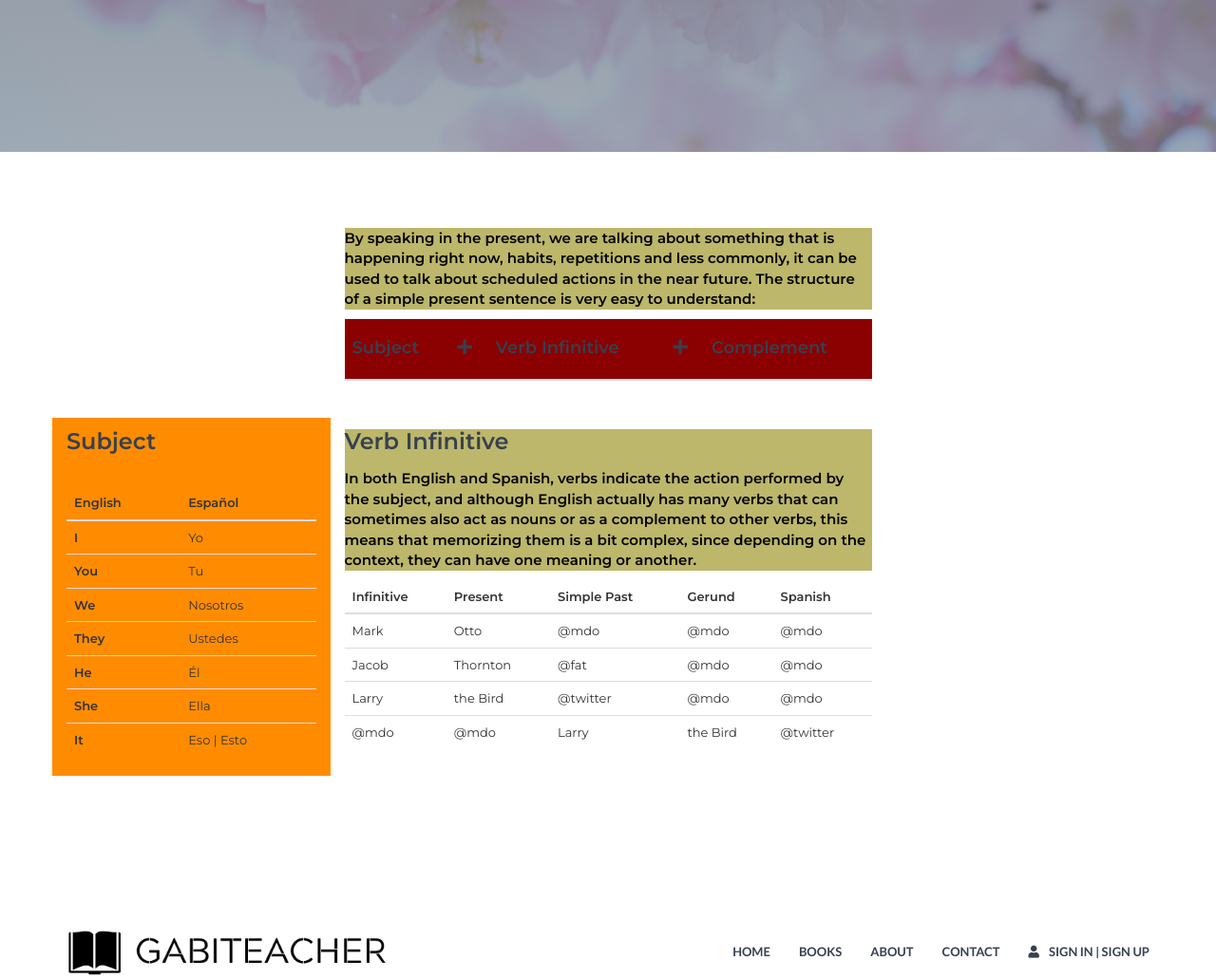
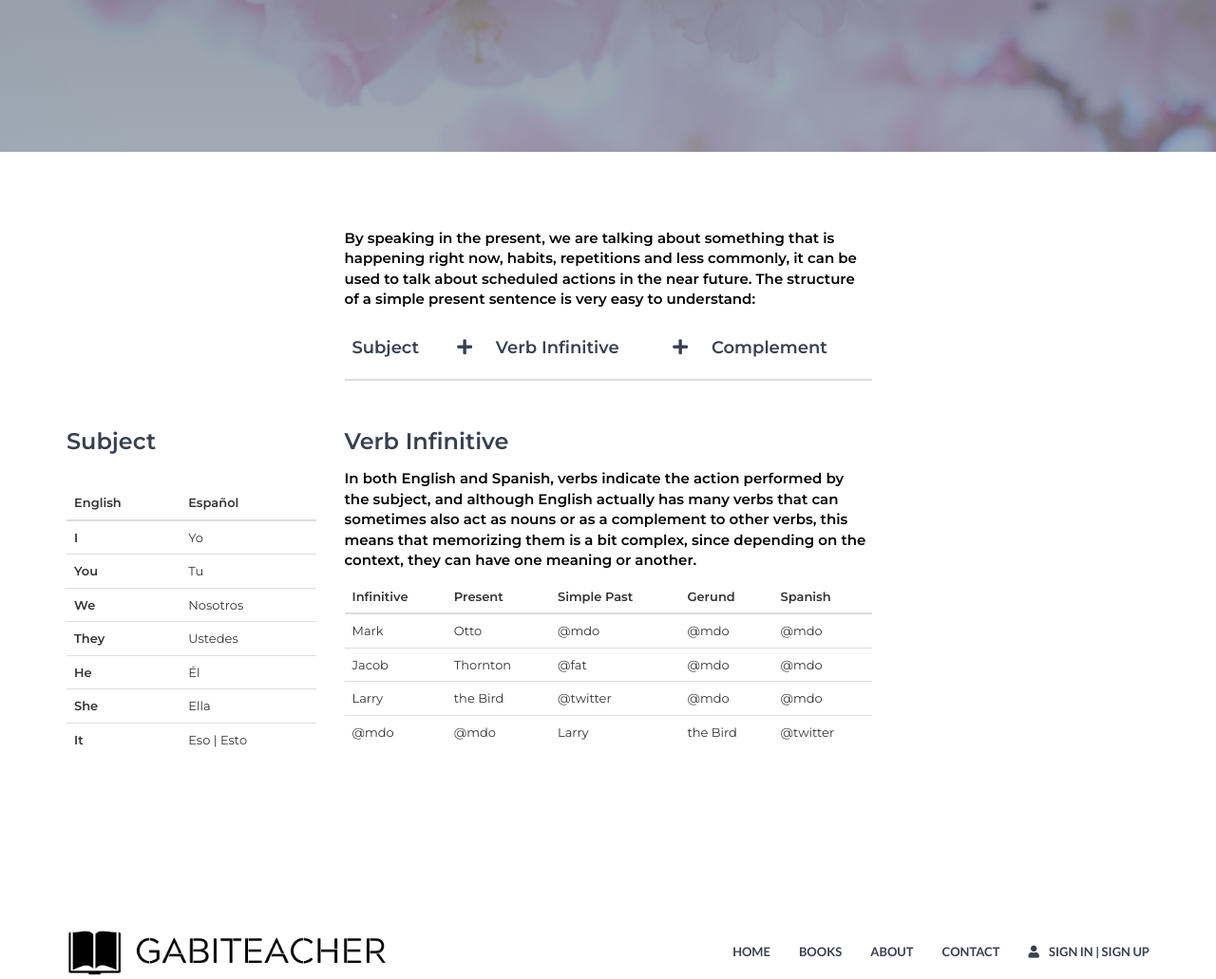
Before and after one commit to LeoD-E1/GabiTeacher, a Flask app: template templates/simple_present.html in a window 1280 px wide. Shown: the part 560-1591 px from the top of the page at 95% size. Run offline with Flask 2, Linux system fonts and the light colour scheme; the template is opened without the code that fills it, so the values that code supplies are empty; parts of the project's set-up code (start-up, migrations or seed data) failed here and were passed over.

Commit message:
diseño de presente simple

```diff
--- a/public/css/verb_tenses.css
+++ b/public/css/verb_tenses.css
@@ -26,11 +26,11 @@ body{
     text-align: center;
 }
 .subject-box{
-    background-color: darkorange;
+    background-color: transparent;
 }
 .description-box{
-    background-color: darkkhaki ;
+    background-color: transparent;
 }
 .structure-box{
-    background-color: darkred;
+    background-color: transparent;
 }
```
Also changed, not shown: templates/simple_present.html (line endings or trailing spaces).
